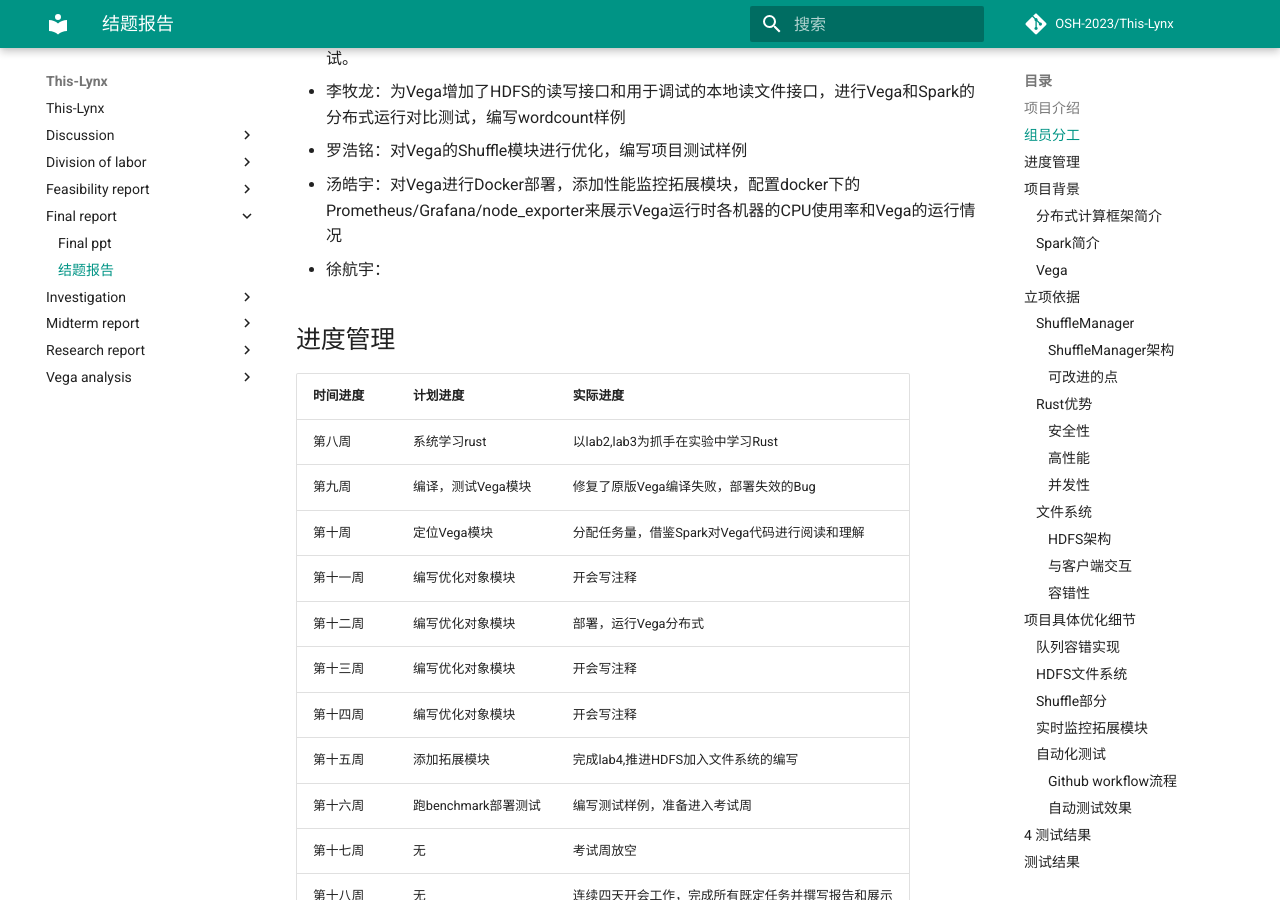
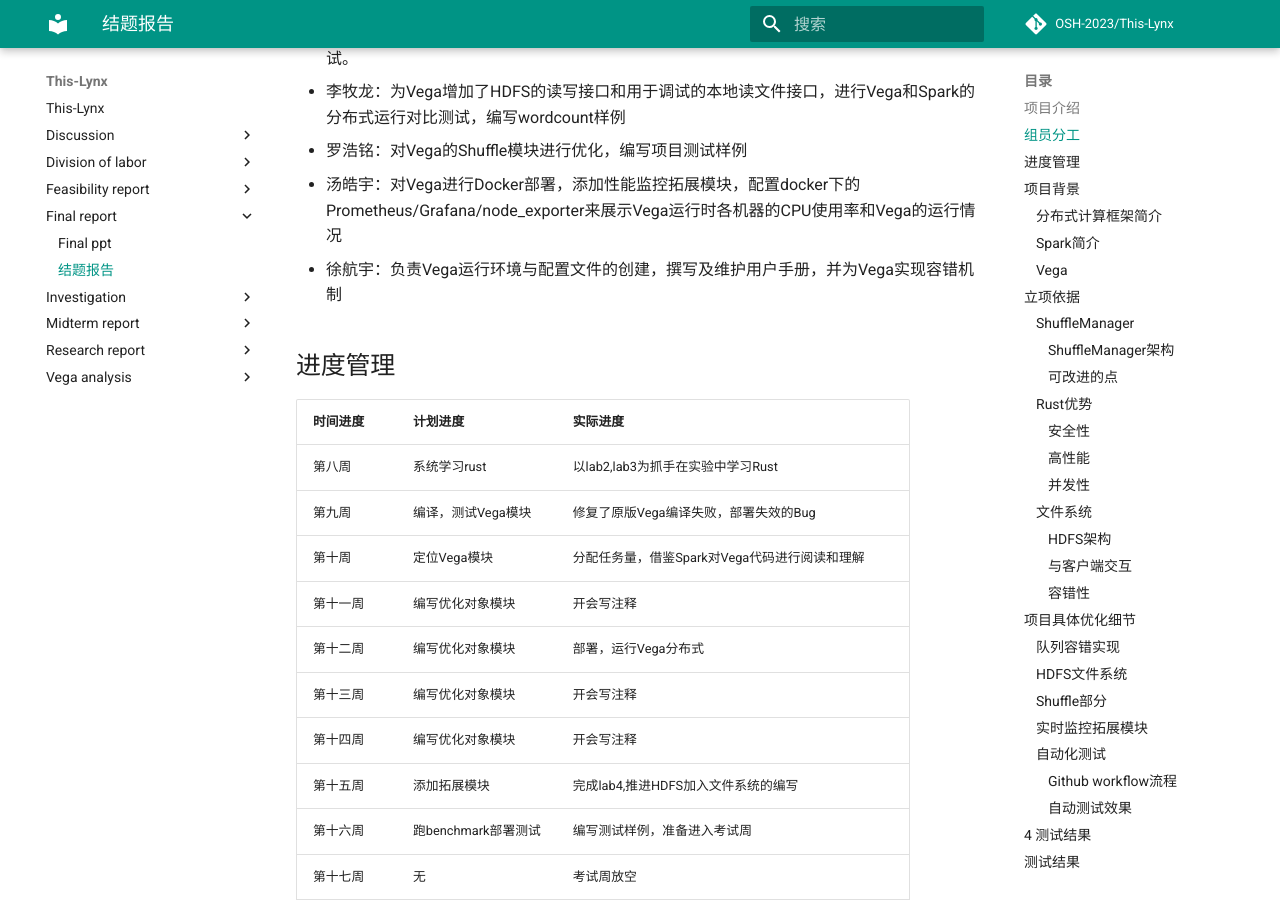
Before and after one commit to OSH-2023/This-Lynx, an MkDocs documentation site: the page built from docs/final_report/final_report.md, in a window 1280 px wide and 900 px high, scrolled down 1679 px. Built offline with MkDocs 1.6.1 and Material for MkDocs 9.7.7, drawn with Linux system fonts in a browser that asks for light colours; comment, search, counter and statistics services are not loaded.

Commit message:
small change

```diff
--- a/docs/final_report/final_report.md
+++ b/docs/final_report/final_report.md
@@ -48,22 +48,22 @@
 - 李牧龙：为Vega增加了HDFS的读写接口和用于调试的本地读文件接口，进行Vega和Spark的分布式运行对比测试，编写wordcount样例
 - 罗浩铭：对Vega的Shuffle模块进行优化，编写项目测试样例
 - 汤皓宇：对Vega进行Docker部署，添加性能监控拓展模块，配置docker下的Prometheus/Grafana/node_exporter来展示Vega运行时各机器的CPU使用率和Vega的运行情况
-- 徐航宇：
+- 徐航宇：负责Vega运行环境与配置文件的创建，撰写及维护用户手册，并为Vega实现容错机制
 
 ## 进度管理
-| 时间进度          | 计划进度           |实际进度|
-| ----------------- | ------------------- |---|
-| 第八周            | 系统学习rust        |以lab2,lab3为抓手在实验中学习Rust|
-| 第九周            | 编译，测试Vega模块  |修复了原版Vega编译失败，部署失效的Bug|
-| 第十周            | 定位Vega模块        |分配任务量，借鉴Spark对Vega代码进行阅读和理解|
-| 第十一周 | 编写优化对象模块    |开会写注释|
-| 第十二周 | 编写优化对象模块    |部署，运行Vega分布式|
-| 第十三周 | 编写优化对象模块    |开会写注释|
-| 第十四周 | 编写优化对象模块    |开会写注释|
-| 第十五周 | 添加拓展模块        |完成lab4,推进HDFS加入文件系统的编写|
-| 第十六周 | 跑benchmark部署测试 |编写测试样例，准备进入考试周|
-| 第十七周| 无    |考试周放空|
-| 第十八周 | 无        |连续四天开会工作，完成所有既定任务并撰写报告和展示|
+| 时间进度 | 计划进度            | 实际进度                                           |
+| -------- | ------------------- | -------------------------------------------------- |
+| 第八周   | 系统学习rust        | 以lab2,lab3为抓手在实验中学习Rust                  |
+| 第九周   | 编译，测试Vega模块  | 修复了原版Vega编译失败，部署失效的Bug              |
+| 第十周   | 定位Vega模块        | 分配任务量，借鉴Spark对Vega代码进行阅读和理解      |
+| 第十一周 | 编写优化对象模块    | 开会写注释                                         |
+| 第十二周 | 编写优化对象模块    | 部署，运行Vega分布式                               |
+| 第十三周 | 编写优化对象模块    | 开会写注释                                         |
+| 第十四周 | 编写优化对象模块    | 开会写注释                                         |
+| 第十五周 | 添加拓展模块        | 完成lab4,推进HDFS加入文件系统的编写                |
+| 第十六周 | 跑benchmark部署测试 | 编写测试样例，准备进入考试周                       |
+| 第十七周 | 无                  | 考试周放空                                         |
+| 第十八周 | 无                  | 连续四天开会工作，完成所有既定任务并撰写报告和展示 |
 
 
 从4月初到7月初，我们保持每周两次讨论的频率，小步快跑着来通力合作完成了这个项目。虽然中途也遇到了不少困难，其中有些甚至在网上难以找到或是根本就没有可参考的内容，但功夫不负有心人，我们最后也都成功一一解决了这些问题。
```
Also changed, not shown: other parts of docs/final_report/final_report.md (+1 -1 lines).
